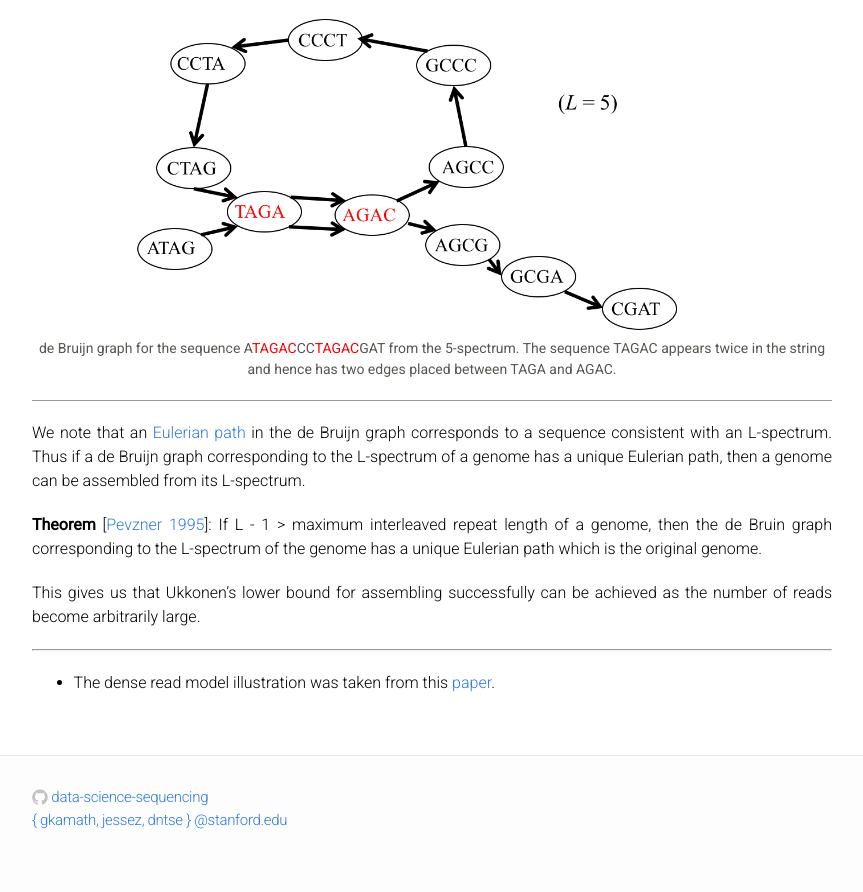
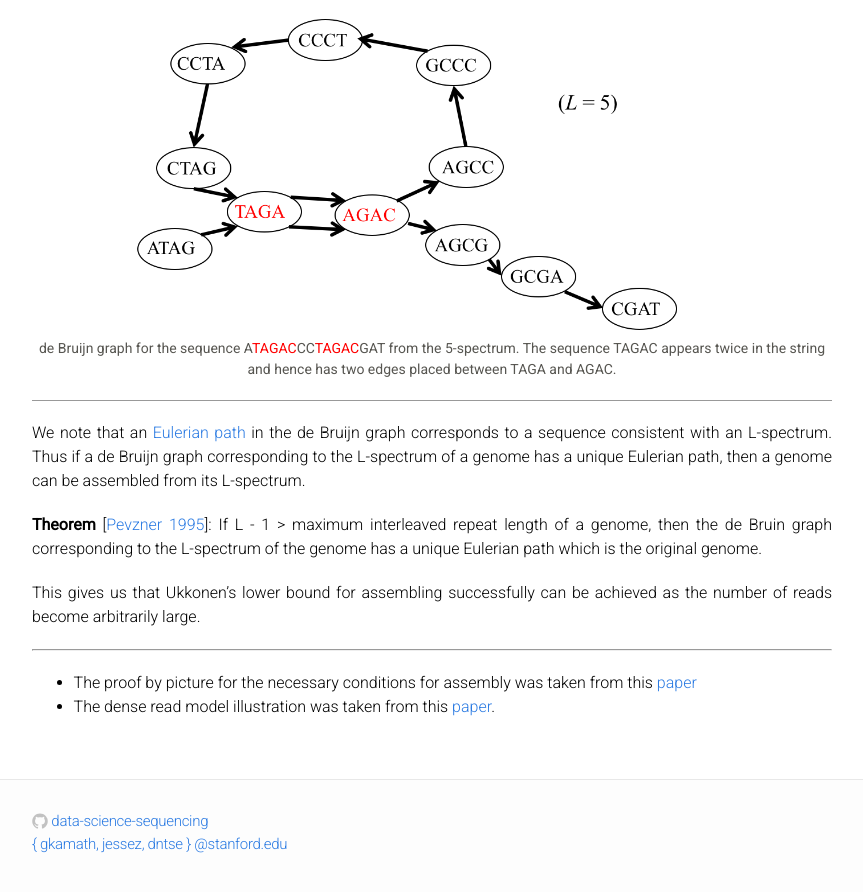
Before and after one commit to laurashen/data-science-sequencing.github.io, a Jekyll site: the page built from lectures/lecture7.md, in a window 1280 px wide and 900 px high, scrolled down 5429 px. Shown: the top 892 px of the window, without its empty margins (208-1071 px from the left). Built offline with Jekyll 4.4.1, drawn with Linux system fonts in a browser that asks for light colours; formulas are drawn with MathJax 3; comment, search, counter and statistics services are not loaded.

Commit message:
lecture 7 Davids comments handled

```diff
--- a/lectures/lecture7.md
+++ b/lectures/lecture7.md
@@ -252,4 +252,6 @@ become arbitrarily large.
 
 -----------------
 
+- The proof by picture for the necessary conditions for assembly was taken from this [paper](http://arxiv.org/abs/1301.0068)
+
 - The dense read model illustration was taken from this [paper](http://arxiv.org/abs/1501.06194).
```
